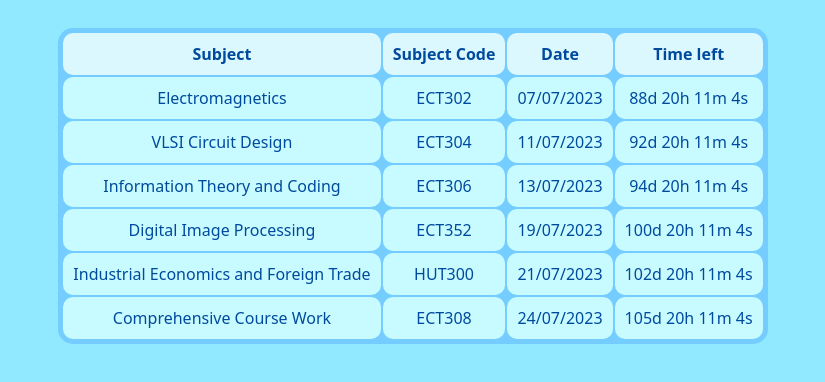
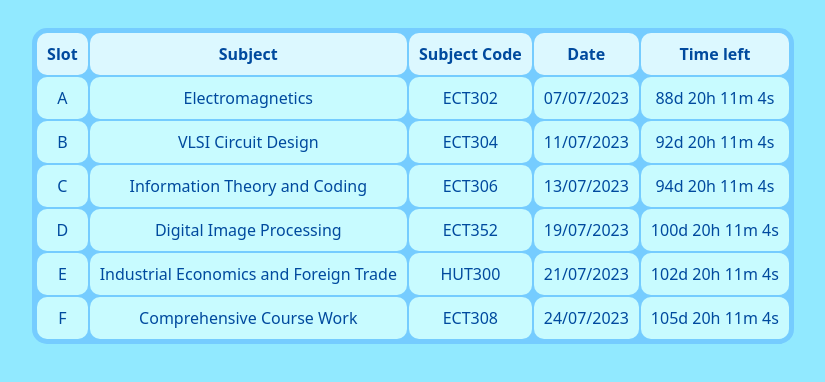
Before and after one commit to AnandSuresh02/S6_ECE_TT, a plain HTML site: page index.html in a window 1280 px wide. Shown: the part 282-664 px from the top of the page, without its empty margins (235-1060 px from the left). Drawn offline with Linux system fonts and the light colour scheme.

Commit message:
index: Import Slots

```diff
--- a/index.html
+++ b/index.html
@@ -13,42 +13,49 @@
   <h1 class="head">ECE Timetable S5 2023</h1>
   <table class="tt">
     <tr>
+      <th>Slot</th>
       <th>Subject</th>
       <th>Subject Code</th>
       <th>Date</th>
       <th>Time left</th>
     </tr>
     <tr>
+      <td>A</td>
       <td>Electromagnetics</td>
       <td>ECT302</td>
       <td>07/07/2023</td>
       <td class="emt"></td>
     </tr>
     <tr>
+      <td>B</td>
       <td>VLSI Circuit Design</td>
       <td>ECT304</td>
       <td>11/07/2023</td>
       <td class="vlsi"></td>
     </tr>
     <tr>
+      <td>C</td>
       <td>Information Theory and Coding</td>
       <td>ECT306</td>
       <td>13/07/2023</td>
       <td class="itc"></td>
     </tr>
     <tr>
+      <td>D</td>
       <td>Digital Image Processing</td>
       <td>ECT352</td>
       <td>19/07/2023</td>
       <td class="dip"></td>
     </tr>
     <tr>
+      <td>E</td>
       <td>Industrial Economics and Foreign Trade</td>
       <td>HUT300</td>
       <td>21/07/2023</td>
       <td class="ieft"></td>
     </tr>
     <tr>
+      <td>F</td>
       <td>Comprehensive Course Work</td>
       <td>ECT308</td>
       <td>24/07/2023</td>
```
